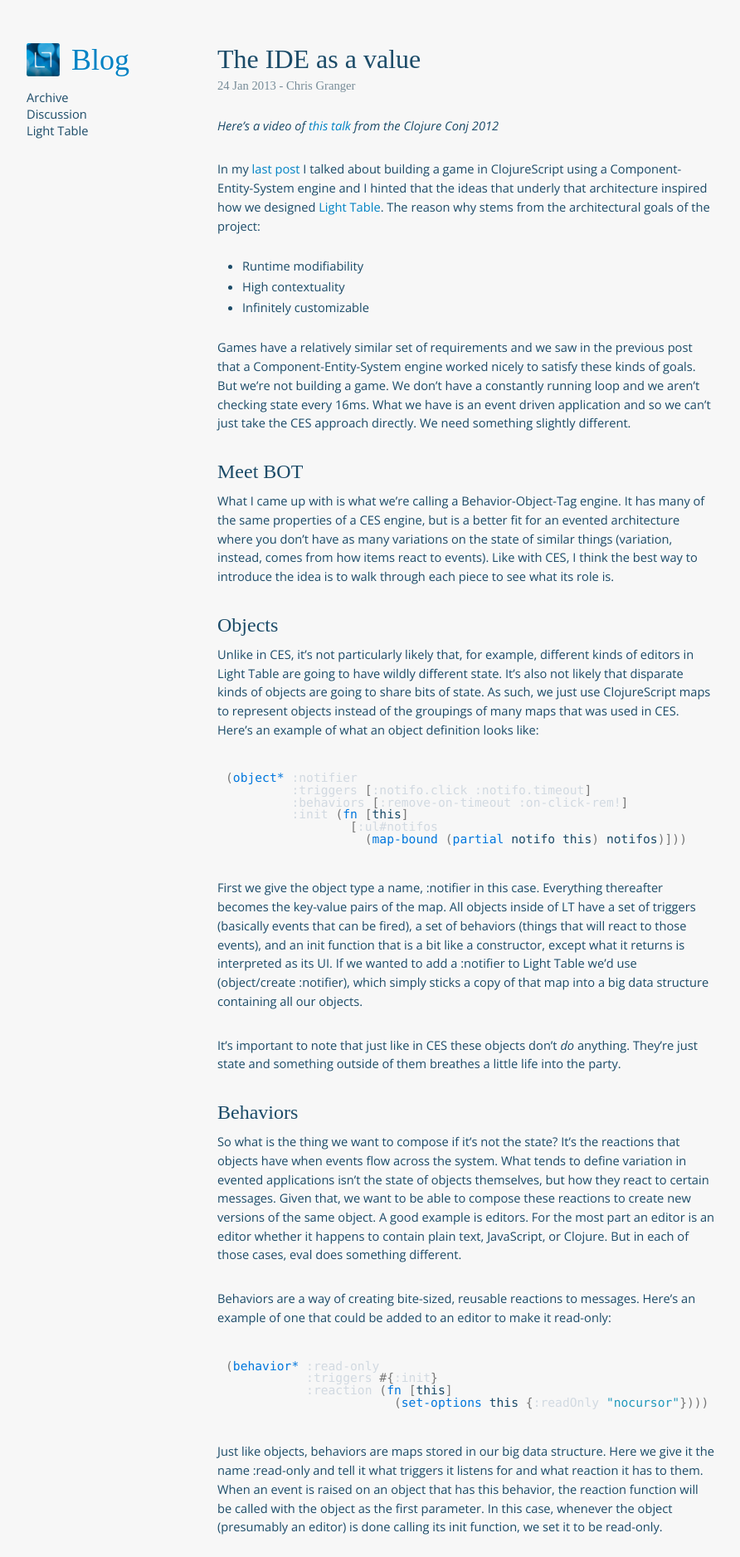
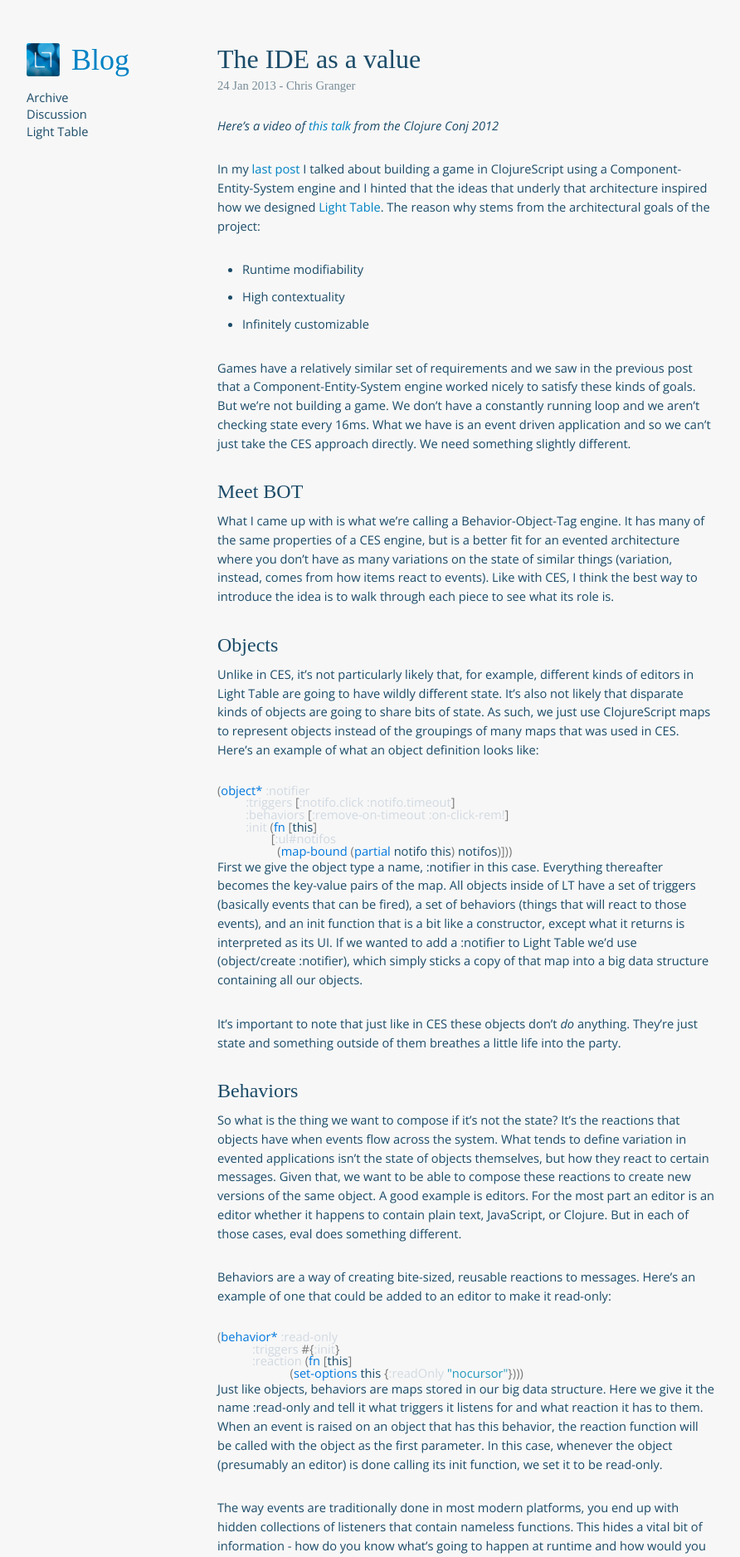
Before and after one commit to LightTable/lighttable.com, a Jekyll site: the page built from _posts/2013-01-24-the-ide-as-data.md, in a window 1280 px wide. Shown: the top 1876 px of the page at 83% size, without its empty margins (18-910 px from the left). Built offline with Jekyll 4.4.1, drawn with Linux system fonts in a browser that asks for light colours; some web fonts are replaced; Markdown is read by kramdown in place of the engine named in the settings.

Commit message:
⚠ line-height crisis! ☣
This was glaring at me. So I decided to fork and push a drive-by commit. Feel free to merge or disregard.

```diff
--- a/css/blog.css
+++ b/css/blog.css
@@ -77,13 +77,13 @@
 #sidebar span { vertical-align:middle; }
 #sidebar h1 a { vertical-align:middle; font-family: "GRL"; font-size: 36px; color: #0082c4; padding: 12px 0px; text-shadow: 1px 1px 5px rgba(255, 255, 255, 1); text-transform: ;}
 .sidelinks { padding-top: 15px;}
-.sidelinks a { font-family: "Open Sans"; font-size: 11pt; color: #1b4b68; line-height: 20px;}
+.sidelinks a { font-family: "Open Sans"; font-size: 11pt; color: #1b4b68; line-height: 1.4;}
 .sidelinks a:hover { color: #0082c4; text-shadow: 1px 1px 3px rgba(255, 255, 255, .8);}
 
 #blogposts { min-height:100%; width: auto; max-width:700px; margin-left: 230px; padding: 0px 50px; padding-bottom:100px; background-color: #f7f7f7; box-shadow: 0px 0px 0px #666688; }
 .date { font-family: "GRL"; font-size: 11pt; color: #778c98; padding-bottom: 15px; text-transform: none;}
 .post { font-family: "Open Sans"; font-size: 11pt; color: #1b4b68; }
-.post p { line-height: 155%; margin-bottom:30px; }
+.post p { line-height: 1.55; margin-bottom:30px; }
 .post img { max-width: 600px; border-radius:3px; margin:5px 0; width:auto; }
 .post object, .post iframe { max-width: 600px; border-radius:3px; margin:15px 0; margin-top:10px; width:100%; }
 .post h3 { font-family: "GRL"; font-size: 24px; color: #1b4b68; display: inline-block; margin-top:5px; margin-bottom:12px; }
@@ -94,8 +94,8 @@
 .post .title { font-family: "GRL"; font-size: 32px; color: #1b4b68; display: inline-block; margin: 55px 0px 5px 0px;}
 .post a.title:hover { color: #0082c4; text-shadow: 1px 1px 3px rgba(70, 70, 90, .1); text-decoration:none; }
 .post ul { list-style:disc; margin-bottom:30px; }
-.post li { list-style: disc; margin-left:30px; margin-bottom:10px;}
-.post pre { background:#fff; overflow:auto; background:none; margin-bottom:30px; padding: 10px 10px; border-radius:3px; border:0px solid #ddd; font-family:"Inconsolata", "Consolas", monospace; }
+.post li { list-style: disc; margin-left:30px; margin-bottom:10px; line-height:1.55; }
+re { background:#fff; overflow:auto; background:none; margin-bottom:30px; padding: 10px 10px; border-radius:3px; border:0px solid #ddd; font-family:"Inconsolata", "Consolas", monospace; }
 .post em { font-style:italic; }
 .post strong { font-weight: bold; }
 
```
